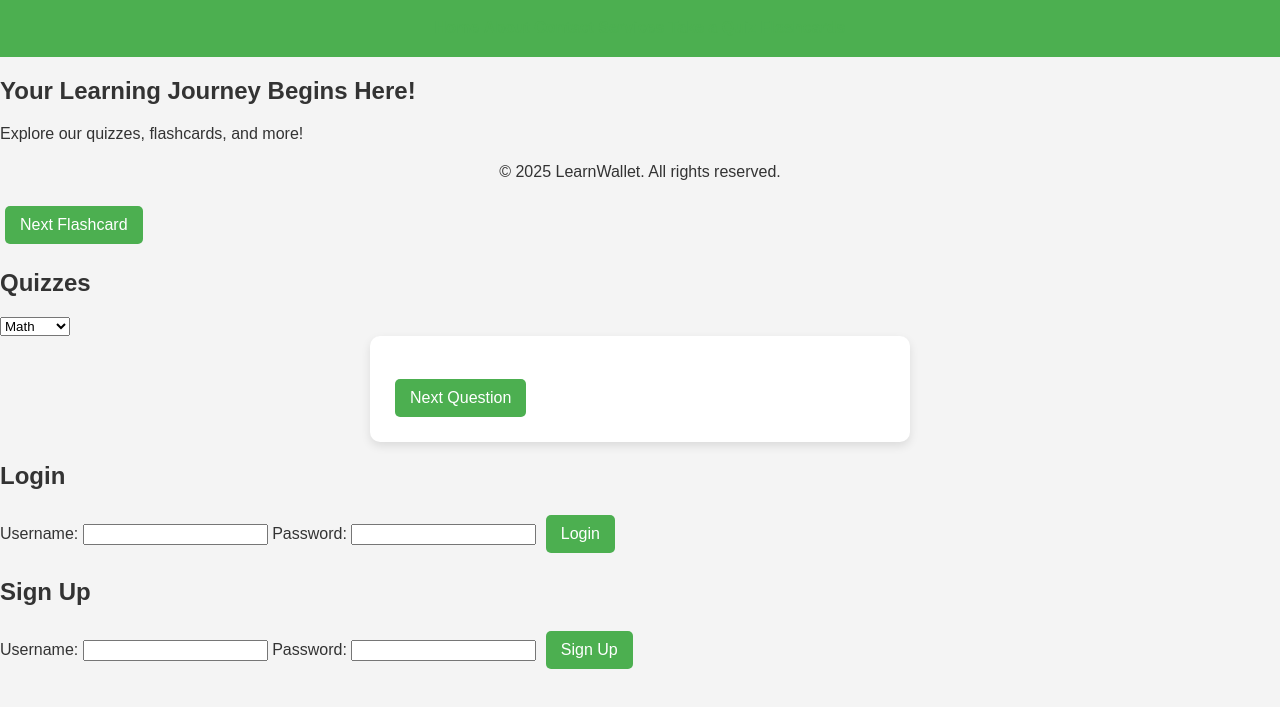
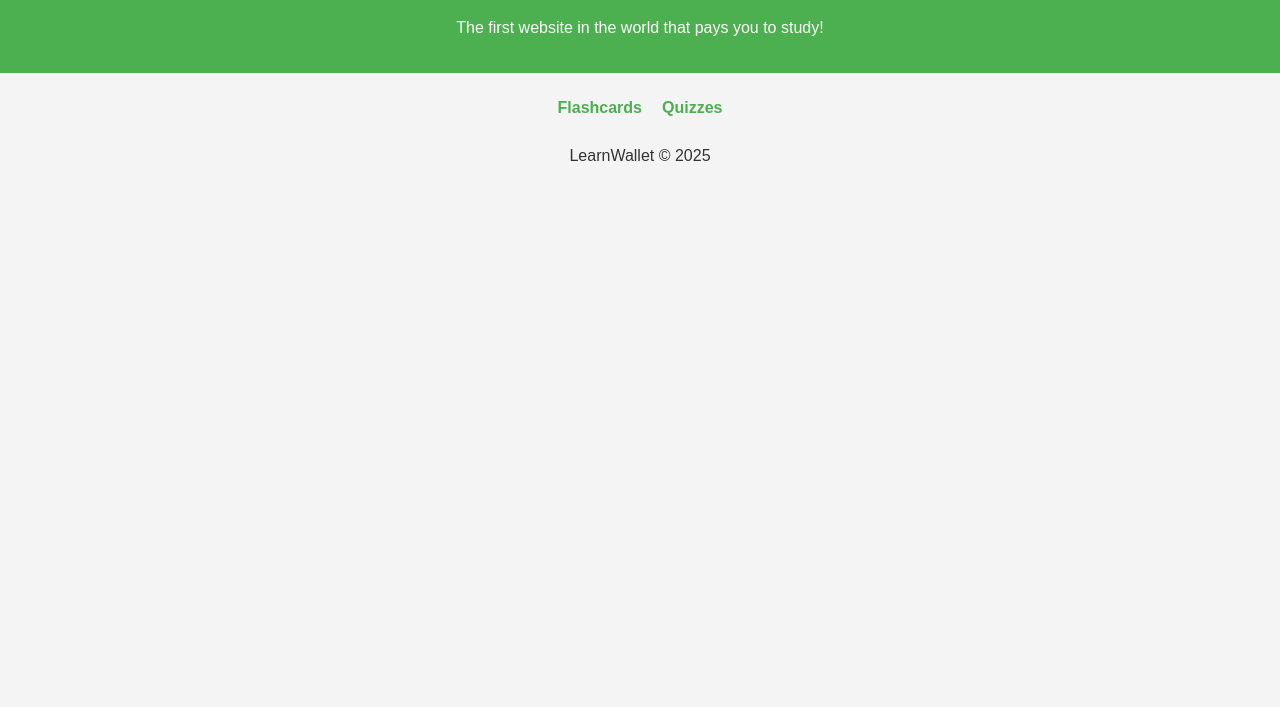
Before and after one commit to krappb/LearnWallet, a plain HTML site: page index.html in a window 1280 px wide. Shown: the part 81-788 px from the top of the page. Drawn offline with Linux system fonts and the light colour scheme.

Commit message:
Update index.html

```diff
--- a/index.html
+++ b/index.html
@@ -9,71 +9,18 @@
 <body>
     <header>
         <h1>Welcome to LearnWallet</h1>
-        <nav>
-            <a href="index.html">Home</a>
-            <a href="about.html">About</a>
-            <a href="contact.html">Contact</a>
-            <a href="services.html">Services</a>
-            <a href="quiz.html">Take a Quiz</a>
-            <a href="flashcards.html">Flashcards</a>
-        </nav>
+        <p>The first website in the world that pays you to study!</p>
     </header>
 
-    <main>
-        <h2>Your Learning Journey Begins Here!</h2>
-        <p>Explore our quizzes, flashcards, and more!</p>
-    </main>
+    <nav>
+        <ul>
+            <li><a href="flashcards.html">Flashcards</a></li>
+            <li><a href="quiz.html">Quizzes</a></li>
+        </ul>
+    </nav>
 
     <footer>
-        <p>© 2025 LearnWallet. All rights reserved.</p>
+        <p>LearnWallet &copy; 2025</p>
     </footer>
-
-    <script src="script.js"></script>
 </body>
 </html>
-
-            <div id="flashcard-container"></div>
-            <button id="nextFlashcard">Next Flashcard</button>
-        </section>
-
-        <section id="quizzes">
-            <h2>Quizzes</h2>
-            <select id="quiz-theme">
-                <option value="math">Math</option>
-                <option value="history">History</option>
-                <option value="english">English</option>
-                <option value="science">Science</option>
-            </select>
-            <div id="quiz-container">
-                <h3 id="question"></h3>
-                <div id="answers"></div>
-                <button id="nextQuestion">Next Question</button>
-            </div>
-        </section>
-
-        <section id="login">
-            <h2>Login</h2>
-            <form id="login-form">
-                <label for="username">Username:</label>
-                <input type="text" id="username" name="username" required>
-                <label for="password">Password:</label>
-                <input type="password" id="password" name="password" required>
-                <button type="submit">Login</button>
-            </form>
-        </section>
-
-        <section id="signup">
-            <h2>Sign Up</h2>
-            <form id="signup-form">
-                <label for="new-username">Username:</label>
-                <input type="text" id="new-username" name="new-username" required>
-                <label for="new-password">Password:</label>
-                <input type="password" id="new-password" name="new-password" required>
-                <button type="submit">Sign Up</button>
-            </form>
-        </section>
-    </main>
-
-    <script src="script.js"></script>
-</body>
-</html>
```
